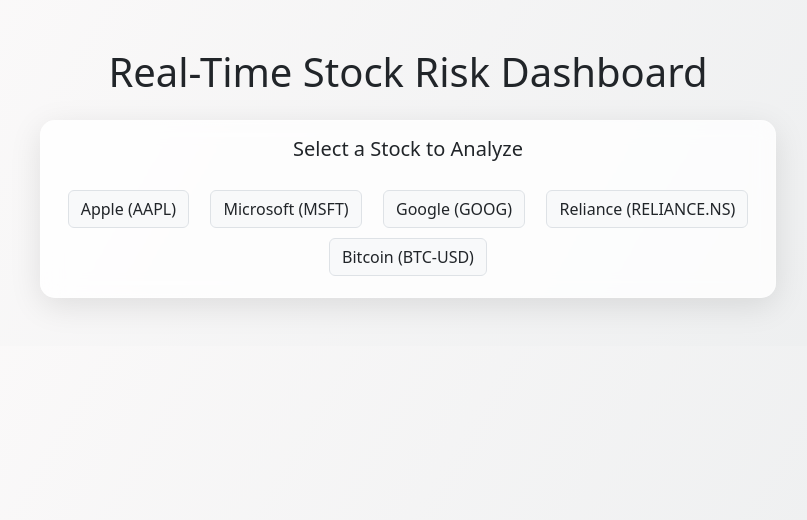
After one commit to Piyush-Rwt/monte_carlo_project, a Flask app: page /real-stocks in a window 1280 px wide. The commit adds this page. Shown: the top 520 px of the page, without its empty margins (232-1039 px from the left). Run offline with Flask 3, Linux system fonts and the light colour scheme; some libraries are stand-ins or nearby versions.

Commit message:
Add Real-Time Stock Risk Dashboard and fix inventory simulation

```diff
--- a/app.py
+++ b/app.py
@@ -1,17 +1,23 @@
 from flask import Flask, render_template, request, jsonify, session, redirect, url_for, flash
 import numpy as np
+import pandas as pd
 import math
 import os
 import psycopg2
 import psycopg2.extras # For dictionary cursor
 from urllib.parse import urlparse
 from dotenv import load_dotenv
+import yfinance as yf
+from flask_caching import Cache
 
 # Load environment variables (optional for local testing)
 load_dotenv()
 
 app = Flask(__name__)
 app.secret_key = os.getenv('SECRET_KEY', 'default_secret')
+
+# --- Cache Configuration ---
+cache = Cache(app, config={'CACHE_TYPE': 'simple'})
 
 # --- Database Connection Helper ---
 def get_db_connection():
@@ -48,6 +54,35 @@ def run_monte_carlo(initial_price, volatility, num_days, num_simulations):
             simulations[j, i] = simulations[j - 1, i] * (1 + random_shock)
     return simulations
 
+def run_inventory_simulation(initial_inventory, avg_daily_demand, demand_volatility, lead_time_days, num_days, num_simulations):
+    inventory_sims = np.zeros((num_days + 1, num_simulations))
+    inventory_sims[0, :] = initial_inventory
+    stockout_simulations = np.zeros(num_simulations)
+
+    for i in range(num_simulations):
+        stockout_event = False
+        for j in range(1, num_days + 1):
+            daily_demand = np.random.normal(avg_daily_demand, demand_volatility)
+            if inventory_sims[j-1, i] > daily_demand:
+                inventory_sims[j, i] = inventory_sims[j-1, i] - daily_demand
+            else:
+                inventory_sims[j, i] = 0
+                if not stockout_event:
+                    stockout_simulations[i] = 1
+                    stockout_event = True
+
+            # Replenishment
+            if j % lead_time_days == 0:
+                inventory_sims[j, i] += avg_daily_demand * lead_time_days
+
+    prob_of_stockout = np.sum(stockout_simulations) / num_simulations * 100
+    avg_final_inventory = np.mean(inventory_sims[-1, :])
+    confidence_interval_90 = {
+        'lower': np.percentile(inventory_sims[-1, :], 5),
+        'upper': np.percentile(inventory_sims[-1, :], 95)
+    }
+
+    return inventory_sims.tolist(), prob_of_stockout, avg_final_inventory, confidence_interval_90
 
 def analyze_results(simulations, target_price, initial_price):
     final_prices = simulations[-1, :]
@@ -131,6 +166,46 @@ def simulate():
         'value_at_risk_95': var_95
     })
 
+@app.route('/simulate_inventory', methods=['POST'])
+def simulate_inventory():
+    data = request.get_json()
+    initial_inventory = int(data['initial_inventory'])
+    avg_daily_demand = int(data['avg_daily_demand'])
+    demand_volatility = float(data['demand_volatility'])
+    lead_time_days = int(data['lead_time_days'])
+    num_days = int(data['num_days'])
+    num_simulations = int(data['num_simulations'])
+
+    inventory_sims, prob_stockout, avg_final, ci_90 = run_inventory_simulation(
+        initial_inventory, avg_daily_demand, demand_volatility, lead_time_days, num_days, num_simulations
+    )
+
+    try:
+        conn, cursor = get_db_connection()
+        if conn is None:
+            raise Exception("Database not connected")
+
+        sql = """INSERT INTO inventory_simulations
+                 (initial_inventory, avg_daily_demand, demand_volatility, lead_time_days, num_days, num_simulations,
+                  prob_of_stockout, avg_final_inventory, confidence_interval_lower, confidence_interval_upper)
+                 VALUES (%s, %s, %s, %s, %s, %s, %s, %s, %s, %s)"""
+        val = (
+            initial_inventory, avg_daily_demand, demand_volatility, lead_time_days, num_days, num_simulations,
+            prob_stockout, avg_final, ci_90['lower'], ci_90['upper']
+        )
+        cursor.execute(sql, val)
+        conn.commit()
+        cursor.close()
+        conn.close()
+    except Exception as e:
+        print(f"❌ Database insert error: {e}")
+
+    return jsonify({
+        'inventory_simulations': inventory_sims,
+        'prob_of_stockout': prob_stockout,
+        'avg_final_inventory': avg_final,
+        'confidence_interval_90': ci_90
+    })
 
 @app.route('/admin', methods=['GET', 'POST'])
 def admin():
@@ -180,6 +255,51 @@ def delete_data(table):
 
     return redirect(url_for('admin_dashboard'))
 
+@app.route('/real-stocks')
+def real_stocks():
+    return render_template('real_stocks.html')
+
+@app.route('/real-stocks/<symbol>')
+@cache.cached(timeout=1800)
+def get_stock_price(symbol):
+    stock = yf.Ticker(symbol)
+    price = stock.history(period='1d')['Close'].iloc[0]
+    return jsonify({'price': price})
+
+@app.route('/simulate_real_stock/<symbol>')
+def simulate_real_stock(symbol):
+    stock = yf.Ticker(symbol)
+    hist = stock.history(period="6mo")
+
+    # Calculate daily returns and volatility
+    hist['returns'] = hist['Close'].pct_change()
+    daily_volatility = hist['returns'].std()
+
+    initial_price = hist['Close'].iloc[-1]
+    num_days = 30
+    num_simulations = 1000
+
+    simulations = run_monte_carlo(initial_price, daily_volatility, num_days, num_simulations)
+    avg_final_price, best_case, worst_case, _, _, prob_of_loss, ci_90, _ = analyze_results(simulations, None, initial_price)
+
+    risk_level = get_risk_level(prob_of_loss, daily_volatility)
+
+    return jsonify({
+        'current_price': initial_price,
+        'confidence_range': ci_90,
+        'prob_of_loss': prob_of_loss,
+        'risk_level': risk_level,
+        'simulations': simulations.tolist(),
+        'historical_data': hist['Close'].tolist()
+    })
+
+def get_risk_level(prob_of_loss, volatility):
+    if prob_of_loss > 60 or volatility > 0.03:
+        return "High"
+    elif prob_of_loss > 45 or volatility > 0.015:
+        return "Medium"
+    else:
+        return "Low"
 
 # --- Test Route for DB Connection ---
 @app.route('/testdb')
--- a/requirements.txt
+++ b/requirements.txt
@@ -2,7 +2,8 @@ Flask
 numpy
 pandas
 matplotlib
-mysql-connector-python
 python-dotenv
 gunicorn
 psycopg2-binary
+yfinance
+Flask-Caching
--- /dev/null
+++ b/static/css/real_stocks.css
@@ -0,0 +1,33 @@
+body {
+    background: linear-gradient(120deg, #fdfbfb 0%, #ebedee 100%);
+}
+
+.stock-selection-card {
+    background: rgba(255, 255, 255, 0.8);
+    backdrop-filter: blur(10px);
+    border-radius: 15px;
+    border: 1px solid rgba(255, 255, 255, 0.2);
+    box-shadow: 0 8px 32px 0 rgba(0, 0, 0, 0.1);
+}
+
+.btn-stock {
+    background-color: #f8f9fa;
+    border: 1px solid #dee2e6;
+    color: #212529;
+    transition: all 0.3s ease;
+    margin: 5px;
+}
+
+.btn-stock:hover {
+    transform: translateY(-2px);
+    box-shadow: 0 4px 8px rgba(0, 0, 0, 0.1);
+}
+
+.info-card, .chart-card {
+    background: rgba(255, 255, 255, 0.8);
+    backdrop-filter: blur(10px);
+    border-radius: 15px;
+    border: 1px solid rgba(255, 255, 255, 0.2);
+    box-shadow: 0 8px 32px 0 rgba(0, 0, 0, 0.1);
+    height: 400px; /* Increased height */
+}
--- /dev/null
+++ b/static/js/real_stocks.js
@@ -0,0 +1,130 @@
+document.addEventListener('DOMContentLoaded', () => {
+    const stockButtons = document.querySelectorAll('.btn-stock');
+    const resultsSection = document.getElementById('results-section');
+    let historicalChart;
+    let simulationChart;
+
+    stockButtons.forEach(button => {
+        button.addEventListener('click', async () => {
+            const symbol = button.dataset.symbol;
+            resultsSection.style.display = 'block';
+
+            // Fetch simulation data
+            const response = await fetch(`/simulate_real_stock/${symbol}`);
+            const data = await response.json();
+
+            // Update UI
+            document.getElementById('stock-name').textContent = button.textContent;
+            document.getElementById('current-price').textContent = `$${data.current_price.toFixed(2)}`;
+            document.getElementById('confidence-range').textContent = `$${data.confidence_range.lower.toFixed(2)} - $${data.confidence_range.upper.toFixed(2)}`;
+            document.getElementById('prob-of-loss').textContent = `${data.prob_of_loss.toFixed(2)}%`;
+            document.getElementById('risk-level').textContent = data.risk_level;
+
+            // Render charts
+            renderHistoricalChart(data.historical_data);
+            renderSimulationChart(data.simulations);
+        });
+    });
+
+    function renderHistoricalChart(historicalData) {
+        const ctx = document.getElementById('historical-chart').getContext('2d');
+
+        if (historicalChart) {
+            historicalChart.destroy();
+        }
+
+        historicalChart = new Chart(ctx, {
+            type: 'line',
+            data: {
+                labels: Array.from({ length: historicalData.length }, (_, i) => i),
+                datasets: [{
+                    label: 'Historical Price',
+                    data: historicalData,
+                    borderColor: '#007bff',
+                    borderWidth: 2,
+                    fill: false,
+                    pointRadius: 0,
+                }],
+            },
+            options: {
+                responsive: true,
+                maintainAspectRatio: false,
+                plugins: {
+                    legend: {
+                        display: false
+                    },
+                    title: {
+                        display: true,
+                        text: 'Historical Performance (6 Months)'
+                    }
+                },
+                scales: {
+                    x: {
+                        title: {
+                            display: true,
+                            text: 'Days'
+                        }
+                    },
+                    y: {
+                        title: {
+                            display: true,
+                            text: 'Price'
+                        }
+                    }
+                }
+            }
+        });
+    }
+
+    function renderSimulationChart(simulations) {
+        const ctx = document.getElementById('simulation-chart').getContext('2d');
+
+        if (simulationChart) {
+            simulationChart.destroy();
+        }
+
+        const datasets = simulations.map((simulation, index) => ({
+            label: `Simulation ${index + 1}`,
+            data: simulation,
+            borderColor: `rgba(0, 123, 255, 0.1)`,
+            borderWidth: 1,
+            fill: false,
+            pointRadius: 0,
+        }));
+
+        simulationChart = new Chart(ctx, {
+            type: 'line',
+            data: {
+                labels: Array.from({ length: simulations[0].length }, (_, i) => i),
+                datasets: datasets,
+            },
+            options: {
+                responsive: true,
+                maintainAspectRatio: false,
+                plugins: {
+                    legend: {
+                        display: false
+                    },
+                    title: {
+                        display: true,
+                        text: 'Monte Carlo Simulation (30 Days)'
+                    }
+                },
+                scales: {
+                    x: {
+                        title: {
+                            display: true,
+                            text: 'Days'
+                        }
+                    },
+                    y: {
+                        title: {
+                            display: true,
+                            text: 'Price'
+                        }
+                    }
+                }
+            }
+        });
+    }
+});
--- a/templates/index.html
+++ b/templates/index.html
@@ -16,6 +16,7 @@
         <div class="button-container">
             <a href="/stock_simulation" class="glowing-btn">Stock / Shares Simulation</a>
             <a href="/inventory_simulation" class="glowing-btn">Inventory / Supply Chain Simulation</a>
+            <a href="/real-stocks" class="glowing-btn">📊 Real Stocks</a>
         </div>
 </body>
 </html>
--- /dev/null
+++ b/templates/real_stocks.html
@@ -0,0 +1,68 @@
+<!DOCTYPE html>
+<html lang="en">
+<head>
+    <meta charset="UTF-8">
+    <meta name="viewport" content="width=device-width, initial-scale=1.0">
+    <title>Real-Time Stock Risk Dashboard</title>
+    <link href="https://cdn.jsdelivr.net/npm/bootstrap@5.3.0/dist/css/bootstrap.min.css" rel="stylesheet">
+    <link rel="stylesheet" href="/static/css/real_stocks.css">
+    <script src="https://cdn.jsdelivr.net/npm/chart.js"></script>
+</head>
+<body>
+    <div class="container my-5">
+        <h1 class="text-center mb-4">Real-Time Stock Risk Dashboard</h1>
+        <div class="row justify-content-center">
+            <div class="col-md-8">
+                <div class="card stock-selection-card">
+                    <div class="card-body">
+                        <h5 class="card-title text-center">Select a Stock to Analyze</h5>
+                        <div class="d-flex justify-content-around flex-wrap mt-4">
+                            <button class="btn btn-stock" data-symbol="AAPL">Apple (AAPL)</button>
+                            <button class="btn btn-stock" data-symbol="MSFT">Microsoft (MSFT)</button>
+                            <button class="btn btn-stock" data-symbol="GOOG">Google (GOOG)</button>
+                            <button class="btn btn-stock" data-symbol="RELIANCE.NS">Reliance (RELIANCE.NS)</button>
+                            <button class="btn btn-stock" data-symbol="BTC-USD">Bitcoin (BTC-USD)</button>
+                        </div>
+                    </div>
+                </div>
+            </div>
+        </div>
+
+        <div id="results-section" class="mt-5" style="display: none;">
+            <div class="row">
+                <div class="col-md-4">
+                    <div class="card info-card">
+                        <div class="card-body">
+                            <h5 class="card-title" id="stock-name"></h5>
+                            <p><strong>Current Price:</strong> <span id="current-price"></span></p>
+                            <p><strong>30-Day Range:</strong> <span id="confidence-range"></span></p>
+                            <p><strong>Probability of Loss:</strong> <span id="prob-of-loss"></span></p>
+                            <p><strong>Risk Level:</strong> <span id="risk-level"></span></p>
+                        </div>
+                    </div>
+                </div>
+                <div class="col-md-8">
+                    <div class="row">
+                        <div class="col-md-6">
+                            <div class="card chart-card">
+                                <div class="card-body">
+                                    <canvas id="historical-chart"></canvas>
+                                </div>
+                            </div>
+                        </div>
+                        <div class="col-md-6">
+                            <div class="card chart-card">
+                                <div class="card-body">
+                                    <canvas id="simulation-chart"></canvas>
+                                </div>
+                            </div>
+                        </div>
+                    </div>
+                </div>
+            </div>
+        </div>
+    </div>
+
+    <script src="/static/js/real_stocks.js"></script>
+</body>
+</html>
```
